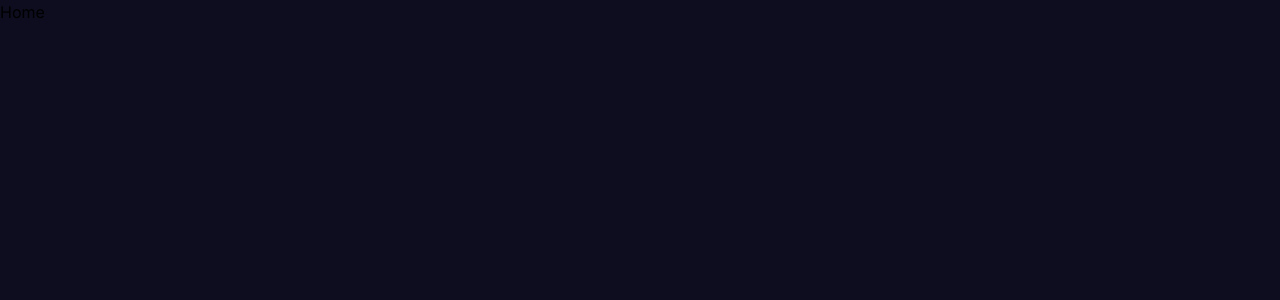
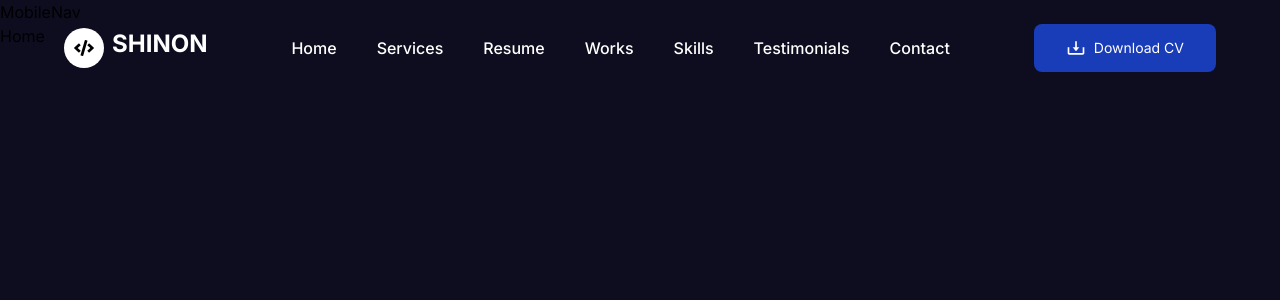
Before and after one commit to shine7on/portfolio, a Next.js app: page / in a window 1280 px wide. Shown: the top 300 px of the page. Built offline with nearby package versions, Linux system fonts and the light colour scheme.

Commit message:
Add top nav bars and button for downloading cv

```diff
--- a/app/layout.tsx
+++ b/app/layout.tsx
@@ -1,6 +1,8 @@
 import type { Metadata } from "next";
 import { Inter } from "next/font/google";
 import "./globals.css";
+
+import ResponsiveNav from '@/components/Home/Navbar/ResponsiveNav'
 
 const font = Inter({
   weight: ["100", "200", "300", "400", "500", "600", "700", "800", "900"],
@@ -20,9 +22,9 @@ export default function RootLayout({
 }>) {
   return (
     <html lang="en">
-      <body
-        className={`${font.className} antialiased bg-[#0d0d1f]`} // background color
-      >
+      <body className={`${font.className} antialiased bg-[#0d0d1f]`}>
+        <ResponsiveNav/>
+        {}
         {children}
       </body>
     </html>
--- /dev/null
+++ b/components/Home/Navbar/MobileNav.tsx
@@ -0,0 +1,7 @@
+import React from 'react'
+
+const MobileNav = () => {
+    return <div>MobileNav</div>
+};
+
+export default MobileNav;
--- /dev/null
+++ b/components/Home/Navbar/Nav.tsx
@@ -0,0 +1,50 @@
+import React from 'react'
+import { FaCode } from 'react-icons/fa'
+import { NavLinks } from '@/constant/constant';
+import Link from 'next/link';
+import { BiDownload } from 'react-icons/bi';
+
+/* transition-all: to change background color of top bar when scrolling */
+
+const Nav = () => {
+  return (
+    <div className="transition-all duration-200 h-[12vh] z-[10000] fixed w-full">
+        <div className="flex items-center h-full justify-between w-[90%] mx-auto">
+            {/* logo */}
+            <div className="flex item-center space-x-2">
+                <div className="w-10 h-10 bg-white rounded-full flex items-center justify-center flex-col">
+                    <FaCode className="w-5 h-5 text-b" />
+                </div>
+                <h1 className="text-xl hidden sm:block md:text-2xl text-white font-bold">
+                    SHINON
+                    </h1>
+            </div>
+            {/* Navlinks */}
+            <div className="hidden lg:flex items-center space-x-10">
+                {NavLinks.map((link) => {
+                    return (
+                        <Link
+                            key={link.id}
+                            href={link.url}
+                            className="text-base hover:text-cyan-300 text-white font-medium transition-all duration-200">
+                                <p>{link.label}</p>
+                        </Link>
+                    );
+                })}
+            </div>
+            {/* button */}
+            <div className="flex items-center space-x-4">
+                {/* CV button */}
+                <button className="px-8 py-3.5 text-sm cursor-pointer rounded-lg
+                 bg-blue-800 hover:bg-blue-900 transition-all duration-300 text-white flex items-center space-x-2">
+                    <BiDownload className="w-5 h-5" />
+                    <span>Download CV</span>
+                </button>
+                {/* burger menu HERE IS STARTING POINT 33:07 */}
+            </div>
+        </div>
+    </div>
+  );
+};
+
+export default Nav;
--- /dev/null
+++ b/components/Home/Navbar/ResponsiveNav.tsx
@@ -0,0 +1,12 @@
+import React from "react";
+import MobileNav from "./MobileNav";
+import Nav from "./Nav";
+
+const ResponsiveNav = () => {
+    return <div>
+        <Nav />
+        <MobileNav />
+    </div>
+};
+
+export default ResponsiveNav;
--- /dev/null
+++ b/constant/constant.ts
@@ -0,0 +1,39 @@
+// store constant variables
+
+export const NavLinks = [
+    {
+        id:1,
+        url:"#",
+        label:"Home",
+    },
+    {
+        id:2,
+        url:"#",
+        label:"Services",
+    },
+    {
+        id:3,
+        url:"#",
+        label:"Resume",
+    },
+    {
+        id:4,
+        url:"#",
+        label:"Works",
+    },
+    {
+        id:5,
+        url:"#",
+        label:"Skills",
+    },
+    {
+        id:6,
+        url:"#",
+        label:"Testimonials",
+    },
+    {
+        id:7,
+        url:"#",
+        label:"Contact",
+    },
+];
```
